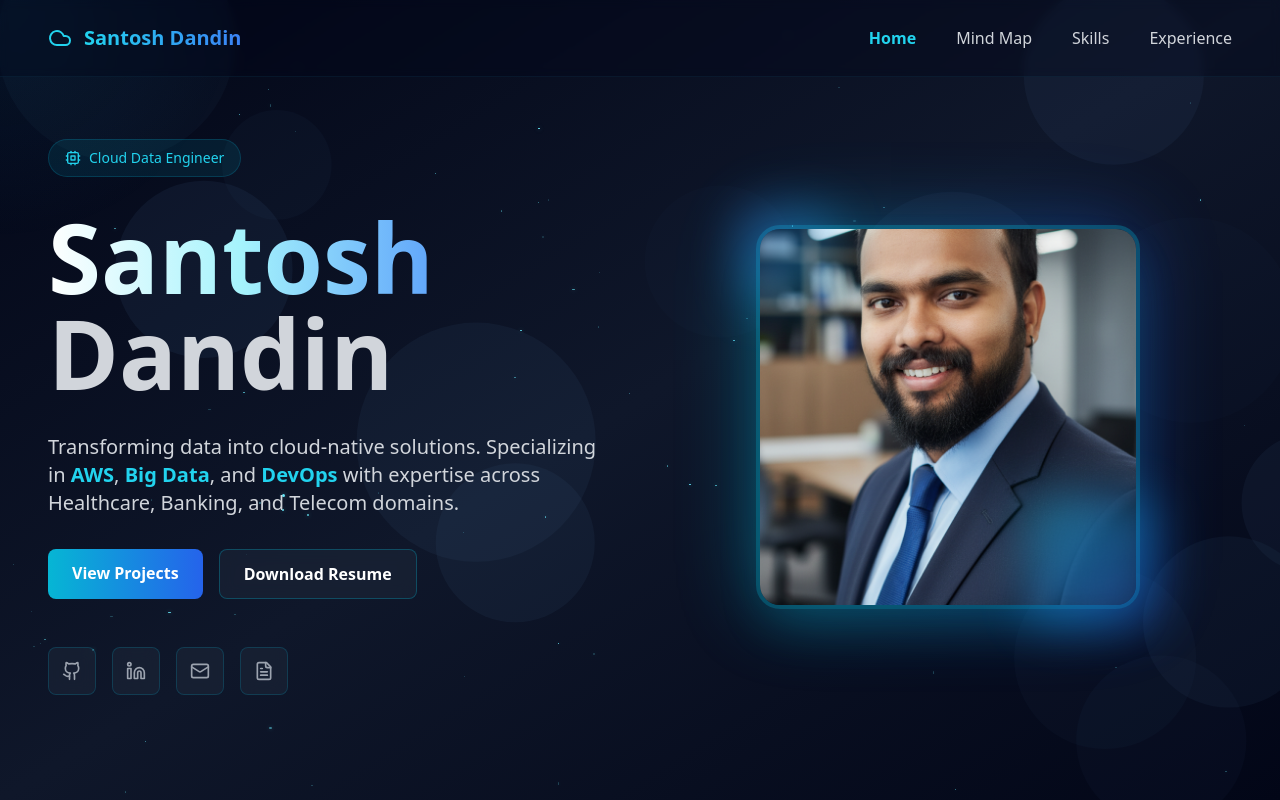
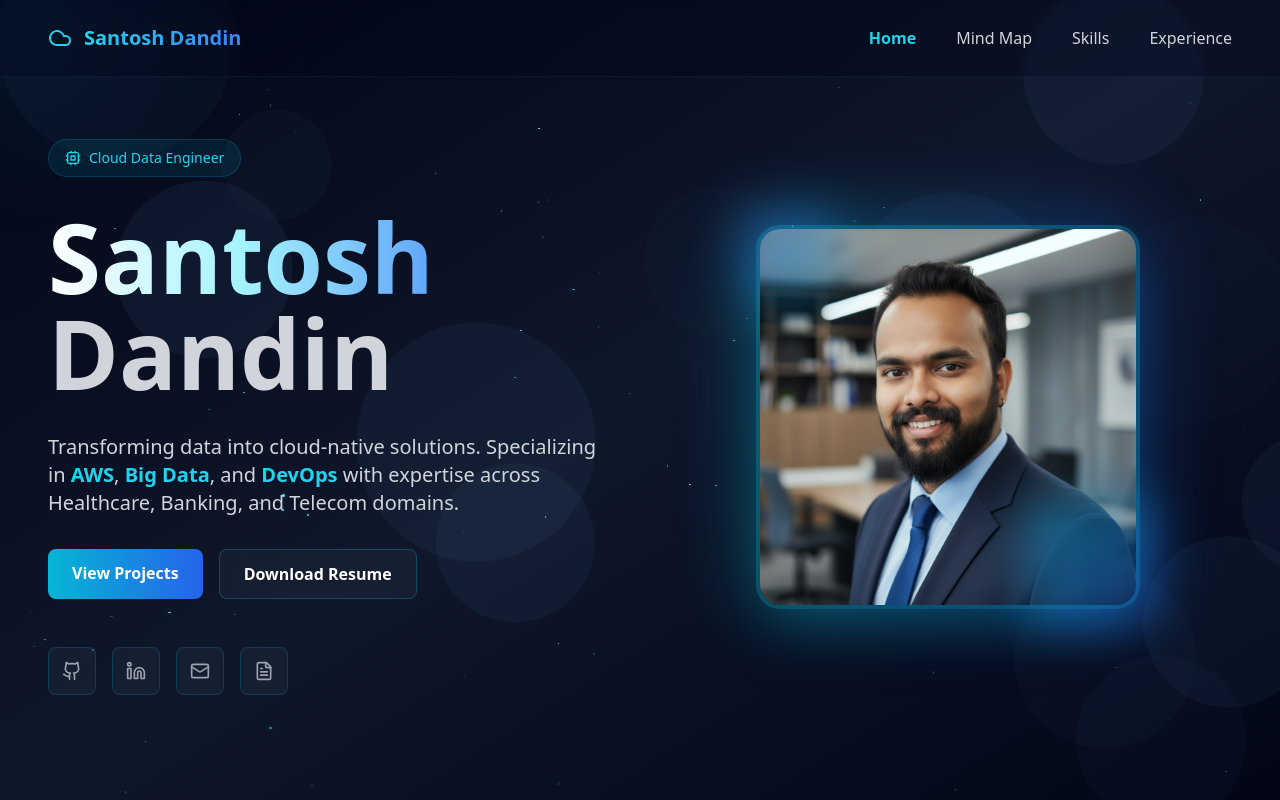
Before and after one commit to santoshhdandin/sd-portfolio, a React (Vite) app: page / in a window 1280 px wide. Built offline with nearby package versions, Linux system fonts and the light colour scheme.

Commit message:
images update

```diff
--- a/src/App.tsx
+++ b/src/App.tsx
@@ -244,7 +244,7 @@ function App() {
                 <div className="absolute inset-0 bg-gradient-to-r from-cyan-500 to-blue-600 rounded-3xl blur-2xl opacity-30 animate-pulse"></div>
                 <div className="relative w-72 h-72 md:w-96 md:h-96 rounded-3xl overflow-hidden border-4 border-cyan-500/30 shadow-2xl shadow-cyan-500/20 transform hover:scale-105 transition-transform duration-500">
                   <img
-                    src={`${import.meta.env.BASE_URL}Whisk_19db15c569added87cb471d65649c2a0dr.png`}
+                    src={`${import.meta.env.BASE_URL}profile.png`}
                     alt="Santosh Dandin"
                     className="w-full h-full object-cover"
                   />
@@ -267,7 +267,7 @@ function App() {
 
             <div className="relative rounded-2xl overflow-hidden border border-cyan-500/20 shadow-2xl shadow-cyan-500/10 bg-slate-900/50 backdrop-blur">
               <img
-                src={`${import.meta.env.BASE_URL}Gemini_Generated_Image_6bnw9o6bnw9o6bnw.png`}
+                src={`${import.meta.env.BASE_URL}mindmap.png`}
                 alt="Santosh Dandin Mind Map"
                 className="w-full h-auto"
               />
```
Also changed, not shown: public/profile.png (added), 1 other file (tests, documents, lock files or other folders).
